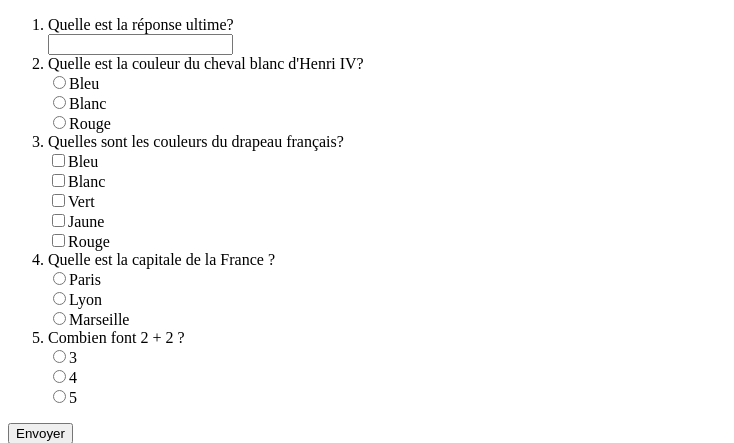
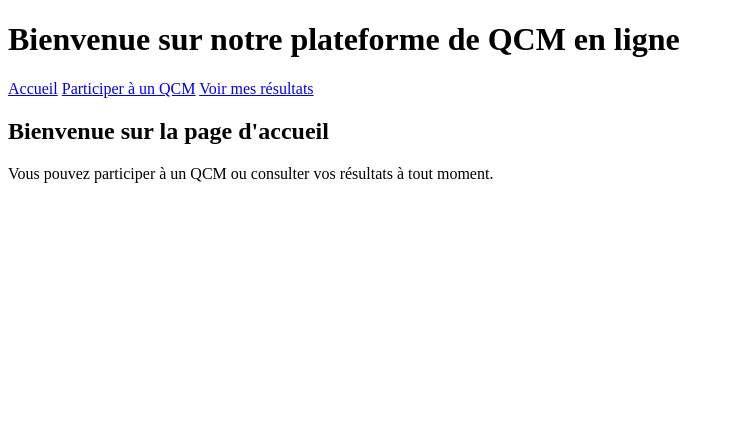
Before and after one commit to EnzoFamiliar-Marais/KAKOOKAHOOT, a PHP site: page / in a window 1280 px wide. Shown: the top 443 px of the page, without its empty margins (0-734 px from the left). Run offline with PHP 8.4, Linux system fonts and the light colour scheme.

Commit message:
Modification index.php

```diff
--- a/index.php
+++ b/index.php
@@ -1,42 +1,26 @@
-<!doctype html>
-<html>
+<!DOCTYPE html>
+<html lang="fr">
 <head>
-<title>Quiz</title>
+    <meta charset="UTF-8">
+    <meta name="viewport" content="width=device-width, initial-scale=1.0">
+    <title>Accueil - QCM en Ligne</title>
+    <link rel="stylesheet" href="css/style.css">
 </head>
 <body>
-<?php
 
+    <header>
+        <h1>Bienvenue sur notre plateforme de QCM en ligne</h1>
+        <nav>
+            <a href="index.php">Accueil</a>
+            <a href="Action/Quiz.php">Participer à un QCM</a>
+            <a href="resultats.php">Voir mes résultats</a>
+        </nav>
+    </header>
 
-require_once 'Classes/autoloader.php';
-require_once 'Classes/Form/QuestionProvider.php';
-require_once 'Action/Questions.php';
-require_once 'Action/Reponses.php';
+    <div class="content">
+        <h2>Bienvenue sur la page d'accueil</h2>
+        <p>Vous pouvez participer à un QCM ou consulter vos résultats à tout moment.</p>
+    </div>
 
-$question_total = 0;
-$question_correct = 0;
-$score_total = 0;
-$score_correct = 0;
-
-$provider = new Classes\Form\QuestionProvider('Data/questions.JSON');
-$questions = $provider->getQuestions();
-
-
-
-if ($_SERVER["REQUEST_METHOD"] == "GET") {
-    afficher_questions($questions);
-} else {
-    verifier_reponses($questions, $_POST);
-}
-
-
-$action = $_REQUEST["action"] ?? false;
-switch ($action) {
-    case "submit":
-        break;
-    default:
-        break;
-}
-
-?>
 </body>
 </html>
```
